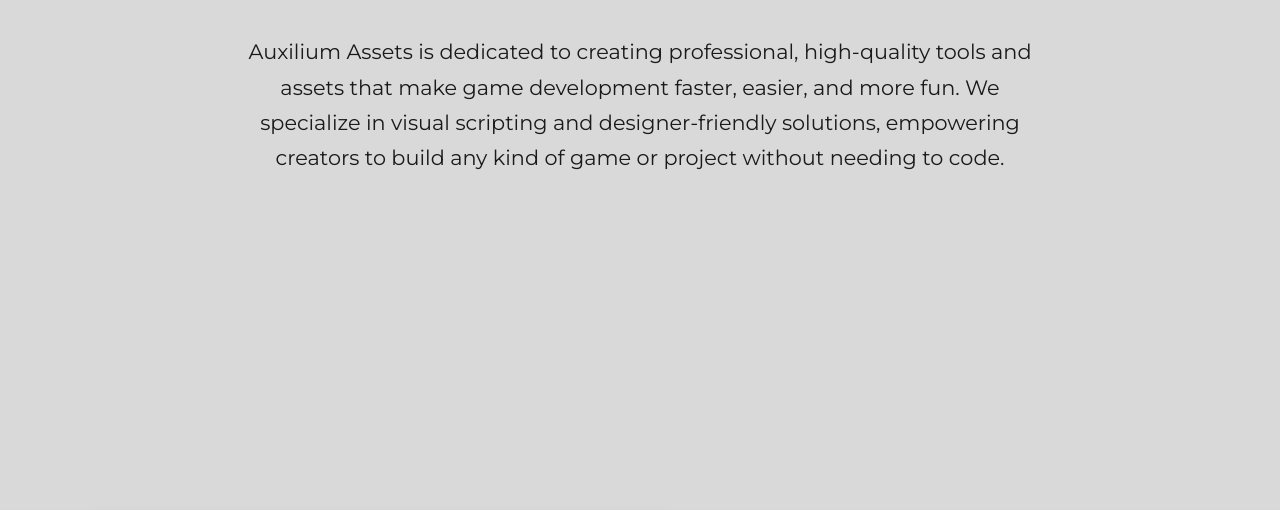
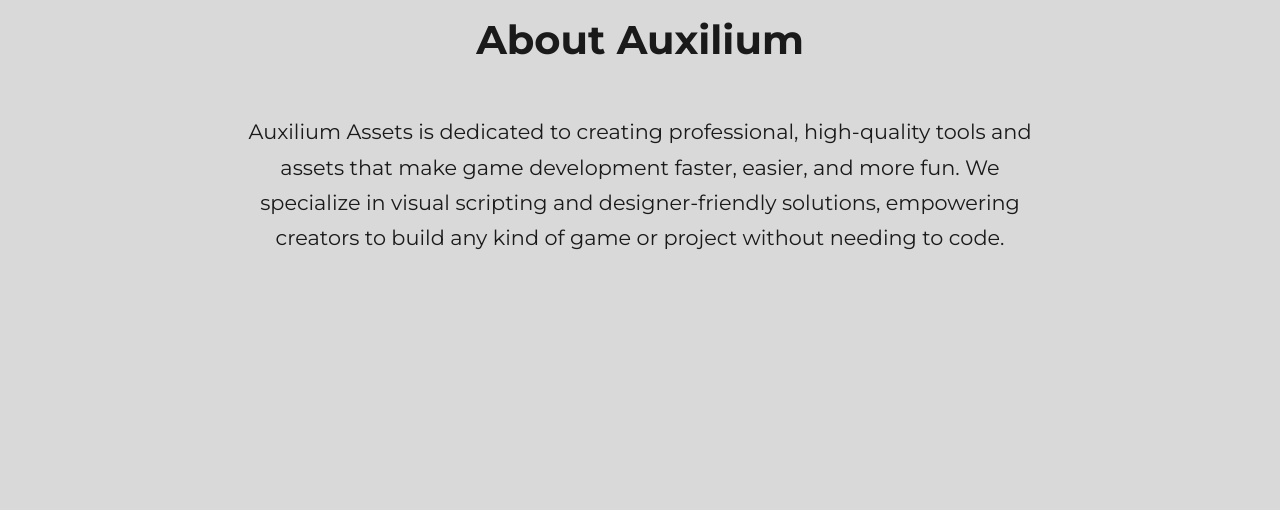
Before and after one commit to auxiliumasset/AuxiliumAsset.github.io, a plain HTML site: page index.html in a window 1280 px wide. Shown: the part 689-1199 px from the top of the page. Drawn offline with Linux system fonts and the light colour scheme.

Commit message:
Update index.html

```diff
--- a/index.html
+++ b/index.html
@@ -24,7 +24,7 @@
         .container {
             max-width: 1100px;
             margin: 0 auto;
-            padding: 20px;
+            padding: 100px;
         }
 
         /* Header & Navigation */
@@ -69,7 +69,7 @@
     background-size: cover;
     background-position: center;
     margin-top: 40px;
-    padding-bottom: 0;
+
         }
 
         /* Sections */
```
